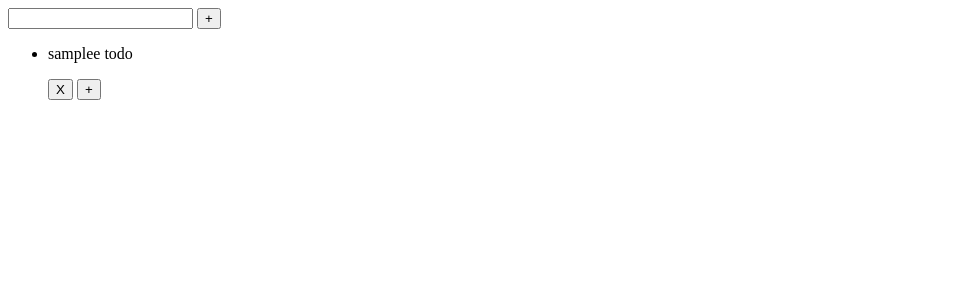
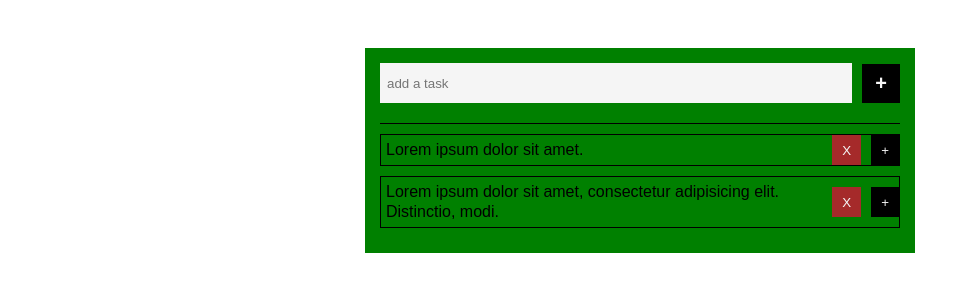
Before and after one commit to RashJrEdmund/todo-app-with-typeScript, a plain HTML site: page index.html in a window 1280 px wide. Shown: the whole page, without its empty margins (0-970 px from the left). Drawn offline with Linux system fonts and the light colour scheme.

Commit message:
done with basic styling

```diff
--- a/index.html
+++ b/index.html
@@ -4,17 +4,30 @@
     <meta charset="UTF-8" />
     <meta http-equiv="X-UA-Compatible" content="IE=edge" />
     <meta name="viewport" content="width=device-width, initial-scale=1.0" />
+    <link rel="stylesheet" href="./public/style.css" />
     <title>Todo with Ts</title>
   </head>
   <body>
     <div class="todo_container">
       <form>
-        <input type="text" name="new_task" />
-        <input type="button" name="submit_btn" value="+" />
+        <input type="text" name="new_task" placeholder="add a task" />
+        <input type="submit" name="submit_btn" value="+" />
       </form>
+
       <ul id="list">
         <li class="task">
-          <p>samplee todo</p>
+          <p>Lorem ipsum dolor sit amet.</p>
+          <div class="action_btns">
+            <button class="delete_btn">X</button>
+            <button class="edit_btn">+</button>
+          </div>
+        </li>
+
+        <li class="task">
+          <p>
+            Lorem ipsum dolor sit amet, consectetur adipisicing elit.
+            Distinctio, modi.
+          </p>
           <div class="action_btns">
             <button class="delete_btn">X</button>
             <button class="edit_btn">+</button>
--- a/public/style.css
+++ b/public/style.css
@@ -1,9 +1,94 @@
 * {
-    box-sizing: border-box;
-    margin: 0;
-    padding: 0;
+  box-sizing: border-box;
+  margin: 0;
+  padding: 0;
+  list-style: none;
+  text-decoration: none;
+  border: none;
+}
+
+body {
+  font-family: sans-serif;
+}
+
+button,
+[type="submit"],
+[type="button"] {
+  cursor: pointer;
+  color: #f5f5f5;
 }
 
 .todo_container {
+  background-color: green;
+  width: 97vw;
+  max-width: 550px;
+  margin: 3rem auto;
+  padding: 15px;
+}
 
+.todo_container form {
+  width: 100%;
+  display: flex;
+  align-items: center;
+  border-bottom: 1px solid #000;
+  padding-bottom: 20px;
 }
+
+form [type="text"] {
+  background-color: #f5f5f5;
+  width: 100%;
+  height: 40px;
+  padding: 7px;
+}
+
+form [name="submit_btn"] {
+  background-color: #000;
+  width: fit-content;
+  padding: 8px 13px;
+  margin: 0 0 0 10px;
+  font-size: 20px;
+  font-weight: 800;
+}
+
+[id="list"] {
+  display: flex;
+  flex-direction: column;
+  align-items: flex-start;
+  padding: 10px 0 0;
+}
+
+[id="list"] [class="task"] {
+  border: 1px solid #000;
+  width: 100%;
+  margin: 0 0 10px;
+  display: flex;
+  align-items: center;
+}
+
+[class="task"] p {
+  width: 100%;
+  line-height: 20px;
+  padding: 5px;
+}
+
+[class="task"] [class="action_btns"] {
+  width: fit-content;
+  height: fit-content;
+  display: flex;
+  gap: 10px;
+  align-items: center;
+  flex-wrap: nowrap;
+  margin: 0 0 0 10px;
+}
+
+[class="action_btns"] button {
+  background-color: #a52a2a;
+  width: fit-content;
+  height: fit-content;
+  min-height: 30px;
+  padding: 7px 10px;
+}
+
+[class="action_btns"] button:nth-of-type(2) {
+  background-color: #000;
+}
```
